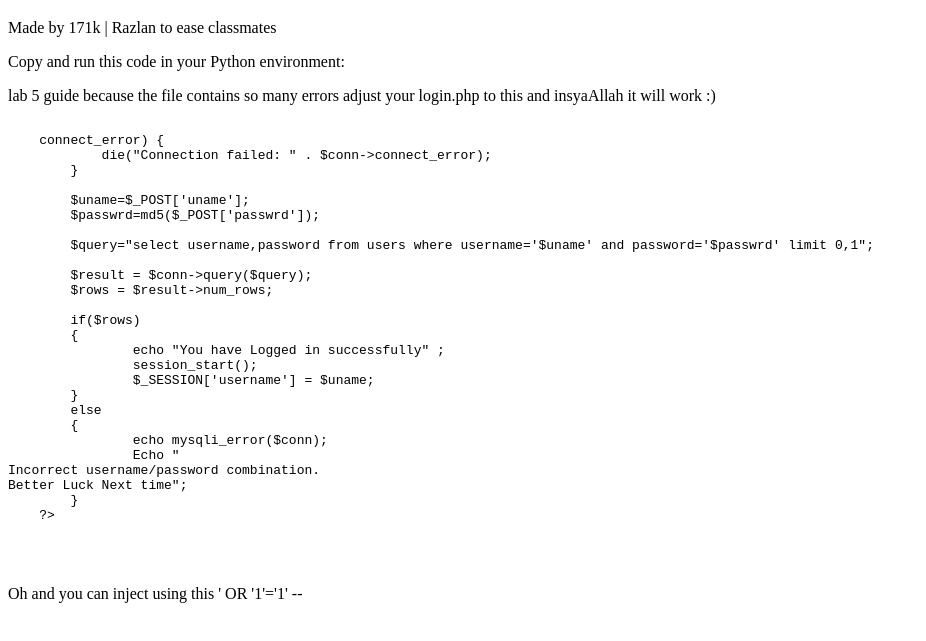
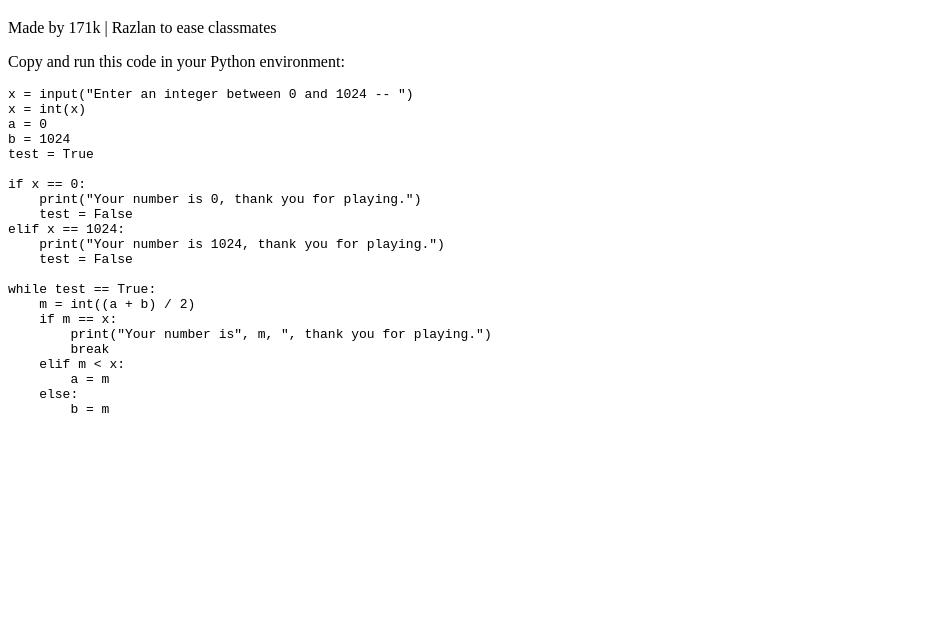
Before and after one commit to 171k/copycode, a plain HTML site: page index.html in a window 1280 px wide. Shown: the part 61-702 px from the top of the page, without its empty margins (0-926 px from the left). Drawn offline with Linux system fonts and the light colour scheme.

Commit message:
Update index.html

```diff
--- a/index.html
+++ b/index.html
@@ -1,52 +1,36 @@
 <!DOCTYPE html>
 <html>
 <head>
-    <title>yeah</title>
+    <title>Copyable Python Code for IOT</title>
 </head>
 <body>
     <h1>Copy meeee</h1>
     <p>Made by 171k | Razlan to ease classmates</p>
     <p>Copy and run this code in your Python environment:</p>
 
-    lab 5 guide because the file contains so many errors
+    <pre><code>x = input("Enter an integer between 0 and 1024 -- ")
+x = int(x)
+a = 0
+b = 1024
+test = True
 
-    adjust your login.php to this and insyaAllah it will work :)
-    <pre><code>
-    <?php
-        $servername = "localhost";
-        $username = "root";
-        $password = "";
-        $dbname = "userinfo";
+if x == 0:
+    print("Your number is 0, thank you for playing.")
+    test = False
+elif x == 1024:
+    print("Your number is 1024, thank you for playing.")
+    test = False
 
-        // Create connection
-        $conn = new mysqli($servername, $username, $password, $dbname);
-        // Check connection
-        if ($conn->connect_error) {
-            die("Connection failed: " . $conn->connect_error);
-        }
+while test == True:
+    m = int((a + b) / 2)
+    if m == x:
+        print("Your number is", m, ", thank you for playing.")
+        break
+    elif m < x:
+        a = m
+    else:
+        b = m
+</code></pre>
 
-        $uname=$_POST['uname'];
-        $passwrd=md5($_POST['passwrd']);
-
-        $query="select username,password from users where username='$uname' and password='$passwrd' limit 0,1";
-
-        $result = $conn->query($query);
-        $rows = $result->num_rows;
-
-        if($rows)
-        {
-                echo "You have Logged in successfully" ;
-                session_start();
-                $_SESSION['username'] = $uname;
-        }
-        else
-        {
-                echo mysqli_error($conn);
-                Echo "<br>Incorrect username/password combination.<br>Better Luck Next time";
-        }
-    ?>
-    </code></pre>
-    <br>
-    <p>Oh and you can inject using this ' OR '1'='1' --</p>
 </body>
 </html>
```
